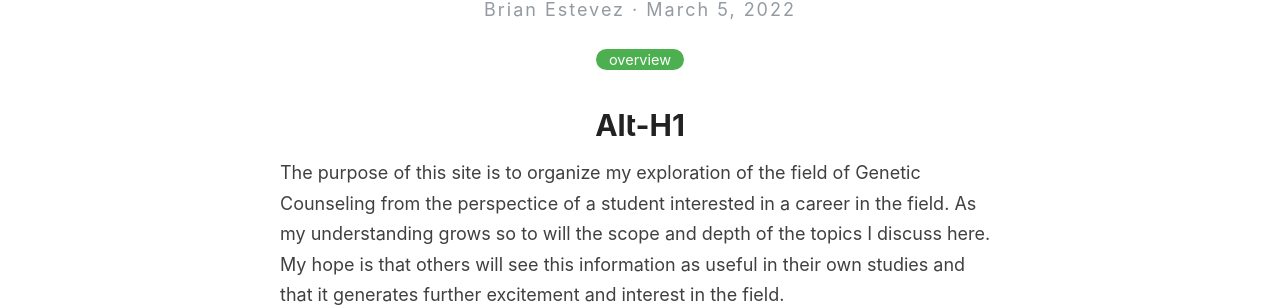
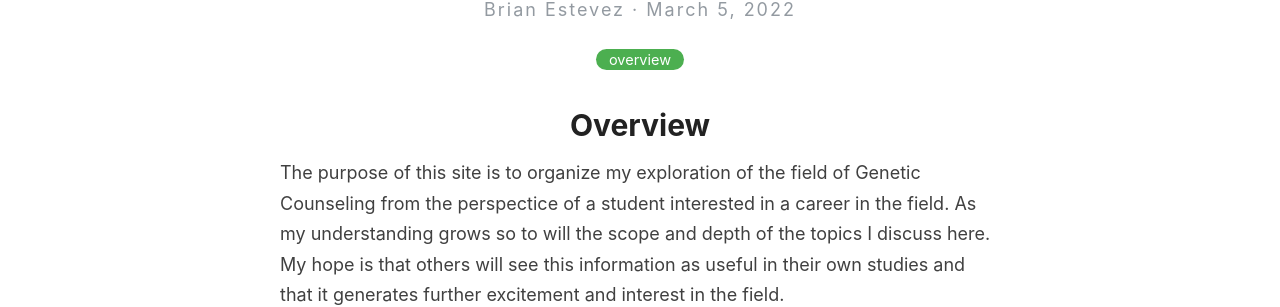
Before and after one commit to estevezb/Exploring-Genetic-Counseling, a Jekyll site: the page built from _posts/2022-03-05-Hello-World.md, in a window 1280 px wide. Shown: the part 250-557 px from the top of the page. Built offline with Jekyll 4.4.1, drawn with Linux system fonts in a browser that asks for light colours.

Commit message:
Update 2022-03-05-Hello-World.md

```diff
--- a/_posts/2022-03-05-Hello-World.md
+++ b/_posts/2022-03-05-Hello-World.md
@@ -4,7 +4,7 @@ title: Introduction
 category: overview
 ---
 
-Alt-H1
+Overview
 ======
 
 
```
